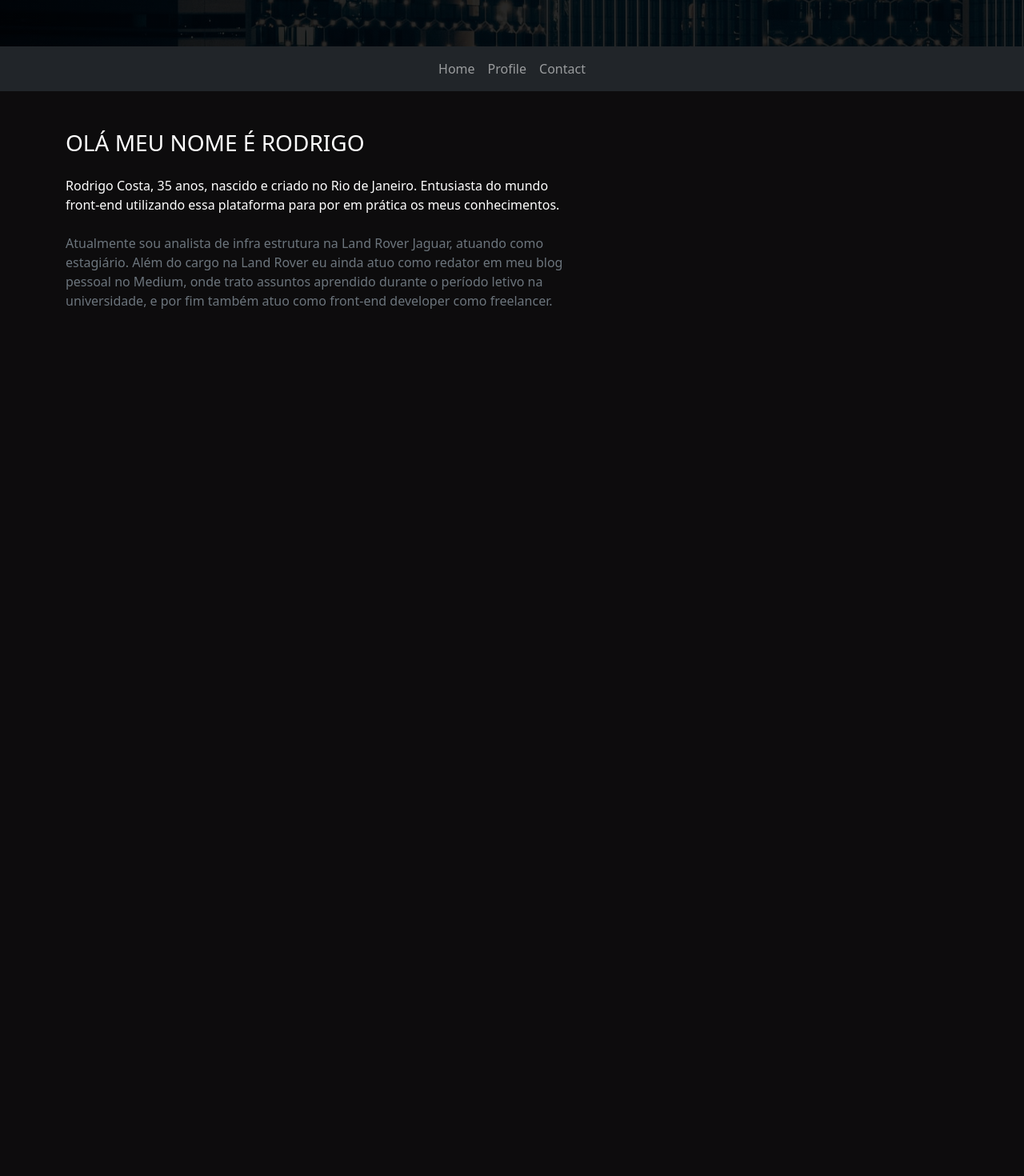
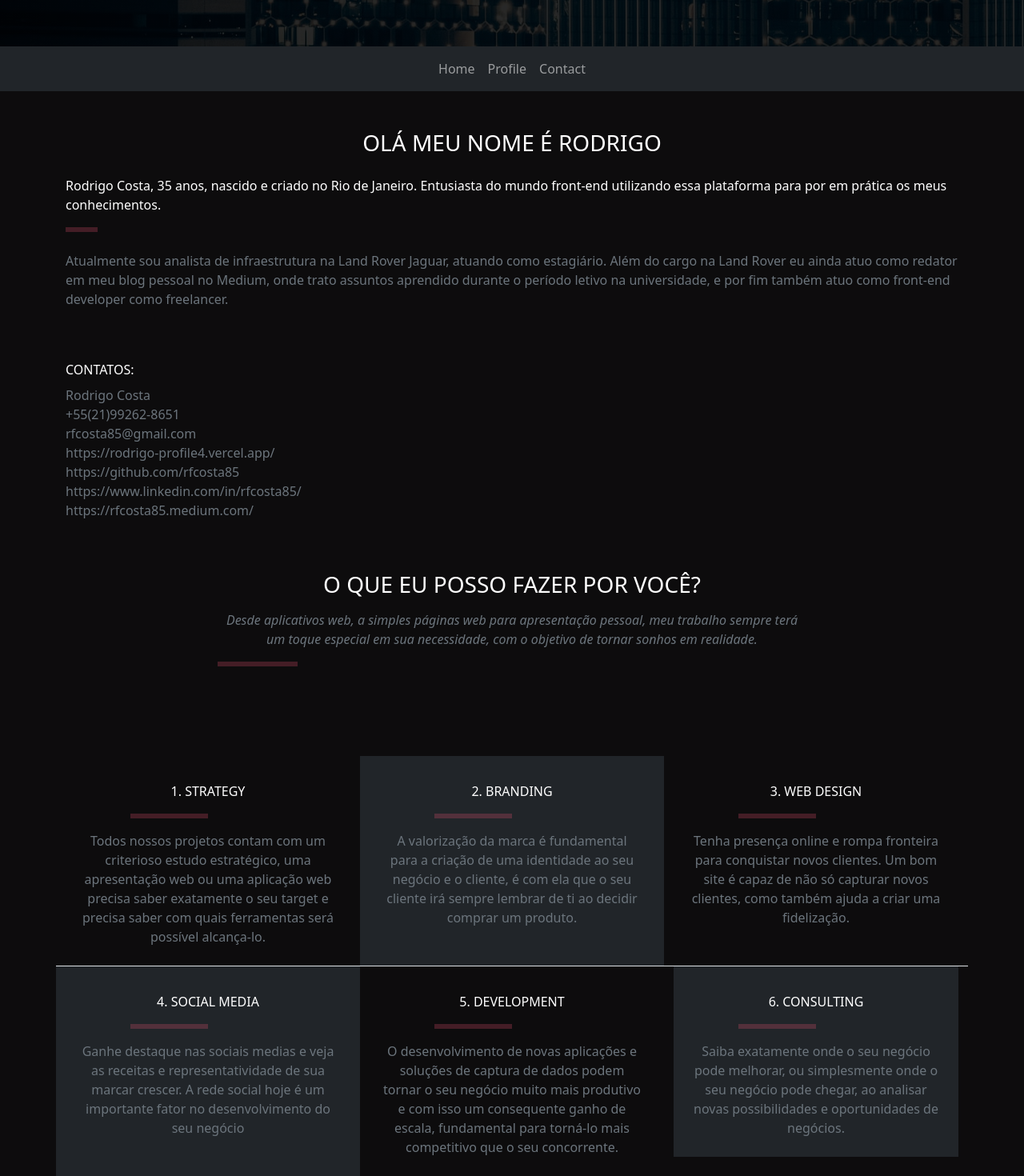
Before and after one commit to rfcosta85/rodrigo-profile, a React (Create React App) app in the folder my-app/: page / in a window 1280 px wide. Shown: the part 702-2172 px from the top of the page at 80% size. Before the commit the page ends 1106 px from the top, so only its background shows below. Built offline with nearby package versions, Linux system fonts and the light colour scheme.

Commit message:
Criando a página de serviços

```diff
--- a/my-app/src/App.css
+++ b/my-app/src/App.css
@@ -25,6 +25,7 @@ aside.logo
 {
   background-image: linear-gradient(to right, rgba(0, 0, 0, 0.842), rgba(0, 0, 0, 0.842)), url("../src/foto.jpg");
 }
+
 
 .h1-title, .sub-title
 {
@@ -66,6 +67,30 @@ nav:hover
 {
     cursor: pointer;
 }
+
+hr
+{
+    background-color: var(--pink_colors_for_dark_backgrounds);
+    width: 40px;
+}
+
+.hr
+{
+
+    width: 100px;
+
+}
+
+.service
+{
+    margin-left: 20%;
+    width: 30%;
+}
+
+a
+{
+    text-decoration: none;
+}
 @media (max-width: 767px)
 {
     .h1-title
--- a/my-app/src/App.js
+++ b/my-app/src/App.js
@@ -31,15 +31,107 @@ function App() {
         <section id="profile" className="bg-gray-dark-2 overflow-hidden py-0 mt-5">
         <div className="container">
           <div className="row">
-            <div className="col-xl-7 col-profile" data-mh="mh-col-profile">
+            <div className="col-xl-12 col-profile" data-mh="mh-col-profile">
               <div className="pr-lg-4">
-                <h3 className="font-alt font-w-600 letter-spacing-2 title-extra-large text-uppercase text-white">Olá meu nome é Rodrigo</h3>
+                <h3 className="font-alt font-w-600 letter-spacing-2 title-extra-large text-uppercase text-white text-center">Olá meu nome é Rodrigo</h3>
                 <p className="mt-4 text-large text-white">Rodrigo Costa, 35 anos, nascido e criado no Rio de Janeiro. Entusiasta do mundo front-end utilizando essa plataforma para por em prática os meus conhecimentos.</p>
-                <span className="bg-base-color mt-4 sep-line-medium-thick"></span>
-                <p className="mt-4 text-secondary text-large">Atualmente sou analista de infra estrutura na Land Rover Jaguar, atuando como estagiário. Além do cargo na Land Rover eu ainda atuo como redator em meu blog pessoal no Medium, onde trato assuntos aprendido durante o período letivo na universidade, e por fim também atuo como front-end developer como freelancer.</p>
+                <hr size="8"></hr>
+                <p className="mt-4 text-secondary text-large">Atualmente sou analista de infraestrutura na Land Rover Jaguar, atuando como estagiário. Além do cargo na Land Rover eu ainda atuo como redator em meu blog pessoal no Medium, onde trato assuntos aprendido durante o período letivo na universidade, e por fim também atuo como front-end developer como freelancer.</p>
+                <div className="row pt-5">
+                  <div className="col-md-6">
+                    <span className="d-block font-alt letter-spacing-2 text-extra-large text-uppercase text-white">Contatos:</span>
+                    <ul className="list-unstyled mt-2 text-secondary text-large">
+                      <li>Rodrigo Costa</li>
+                      <li>+55(21)99262-8651</li>
+                      <li>rfcosta85@gmail.com</li>
+                      <li><a className="text-secondary" href="https://rodrigo-profile4.vercel.app/" target="_blank" rel="noopener noreferrer">https://rodrigo-profile4.vercel.app/</a></li>
+                      <li><a className="text-secondary" href="https://github.com/rfcosta85" target="_blank" rel="noopener noreferrer">https://github.com/rfcosta85</a></li>
+                      <li><a className="text-secondary" href="https://www.linkedin.com/in/rfcosta85/" target="_blank" rel="noopener noreferrer">https://www.linkedin.com/in/rfcosta85/</a></li>
+                      <li><a className="text-secondary" href="https://rfcosta85.medium.com/" target="_blank" rel="noopener noreferrer">https://rfcosta85.medium.com/</a></li>
+                    </ul>
+                  </div>
+                </div>
               </div>
             </div>
           </div>
+        </div>
+      </section>
+      <section className="bg-gray-dark-2">
+        <div className="container">
+          <div className="row justify-content-center">
+            <div className="col-lg-8 text-center">
+              <h3 className="font-alt font-w-600 letter-spacing-2 title-extra-large text-uppercase text-white mt-5">O que eu posso fazer por você?</h3>
+              <p className="mt-3 text-secondary text-extra-large"><i>Desde aplicativos web, a simples páginas web para apresentação pessoal, meu trabalho sempre terá um toque especial em sua necessidade, com o objetivo de tornar sonhos em realidade.</i></p>
+              <hr size="8" className="hr"></hr>
+            </div>
+          </div>
+          <div class="row mt-5 pt-5">
+                    <div class="col-lg-4 bg-gray-dark-3 border-md-0 border-bottom border-right border-gray-2" data-mh="mh-col-services">
+                        <div class="px-lg-3 py-5 py-lg-4 text-center text-lg-left">
+                            <i class="icon-Chess text-base-color title-extra-large"></i>
+                            <span class="d-block font-alt letter-spacing-2 mt-2 text-extra-large text-uppercase text-white">1. Strategy</span>
+                            <hr size="8" className="service"></hr>
+                            <p class="m-0 mt-3 text-secondary text-medium">Todos nossos projetos contam com um criterioso estudo estratégico, uma apresentação web ou uma aplicação web precisa saber exatamente o seu target e precisa saber com quais ferramentas será possível alcança-lo.</p>
+                        </div>
+
+                    </div>
+
+
+                    <div class="col-lg-4 border-md-0 border-bottom border-right border-gray-2 bg-dark" data-mh="mh-col-services">
+                        <div class="px-lg-3 py-5 py-lg-4 text-center text-lg-left">
+                            <i class="icon-Leafs-2 text-base-color title-extra-large"></i>
+                            <span class="d-block font-alt letter-spacing-2 mt-2 text-extra-large text-uppercase text-white">2. Branding</span>
+                            <hr size="8" className="service"></hr>
+                            <p class="m-0 mt-3 text-secondary text-medium">A valorização da marca é fundamental para a criação de uma identidade ao seu negócio e o cliente, é com ela que o seu cliente irá sempre lembrar de ti ao decidir comprar um produto.</p>
+                        </div>
+
+                    </div>
+
+
+                    <div class="col-lg-4 bg-gray-dark-3 border-md-0 border-bottom border-gray-2" data-mh="mh-col-services">
+                        <div class="px-lg-3 py-5 py-lg-4 text-center text-lg-left">
+                            <i class="icon-Transform-2 text-base-color title-extra-large"></i>
+                            <span class="d-block font-alt letter-spacing-2 mt-2 text-extra-large text-uppercase text-white">3. Web Design</span>
+                            <hr size="8" className="service"></hr>
+                            <p class="m-0 mt-3 text-secondary text-medium">Tenha presença online e rompa fronteira para conquistar novos clientes. Um bom site é capaz de não só capturar novos clientes, como também ajuda a criar uma fidelização.</p>
+                        </div>
+
+                    </div>
+
+
+                    <div class="col-lg-4 border-md-0 border-right border-gray-2 bg-dark" data-mh="mh-col-services">
+                        <div class="px-lg-3 py-5 py-lg-4 text-center text-lg-left">
+                            <i class="icon-Speach-Bubble3 text-base-color title-extra-large"></i>
+                            <span class="d-block font-alt letter-spacing-2 mt-2 text-extra-large text-uppercase text-white">4. Social Media</span>
+                            <hr size="8" className="service"></hr>
+                            <p class="m-0 mt-3 text-secondary text-medium">Ganhe destaque nas sociais medias e veja as receitas e representatividade de sua marcar crescer. A rede social hoje é um importante fator no desenvolvimento do seu negócio</p>
+                        </div>
+
+                    </div>
+
+
+                    <div class="col-lg-4 bg-gray-dark-3 border-md-0 border-right border-gray-2" data-mh="mh-col-services">
+                        <div class="px-lg-3 py-5 py-lg-4 text-center text-lg-left">
+                            <i class="icon-Monitor-Tablet text-base-color title-extra-large"></i>
+                            <span class="d-block font-alt letter-spacing-2 mt-2 text-extra-large text-uppercase text-white">5. Development</span>
+                            <hr size="8" className="service"></hr>
+                            <p class="m-0 mt-3 text-secondary text-medium">O desenvolvimento de novas aplicações e soluções de captura de dados podem tornar o seu negócio muito mais produtivo e com isso um consequente ganho de escala, fundamental para torná-lo mais competitivo que o seu concorrente.</p>
+                        </div>
+
+                    </div>
+
+
+                    <div class="col-lg-4" data-mh="mh-col-services">
+                        <div class="px-lg-3 py-5 py-lg-4 text-center text-lg-left bg-dark">
+                            <i class="icon-Consulting text-base-color title-extra-large"></i>
+                            <span class="d-block font-alt letter-spacing-2 mt-2 text-extra-large text-uppercase text-white">6. Consulting</span>
+                            <hr size="8" className="service"></hr>
+                            <p class="m-0 mt-3 text-secondary text-medium">Saiba exatamente onde o seu negócio pode melhorar, ou simplesmente onde o seu negócio pode chegar, ao analisar novas possibilidades e oportunidades de negócios.</p>
+                        </div>
+
+                    </div>
+
+                </div>
         </div>
       </section>
       </aside>
```
Also changed, not shown: my-app/src/rodrigo_costa_linkedin.png (added).
